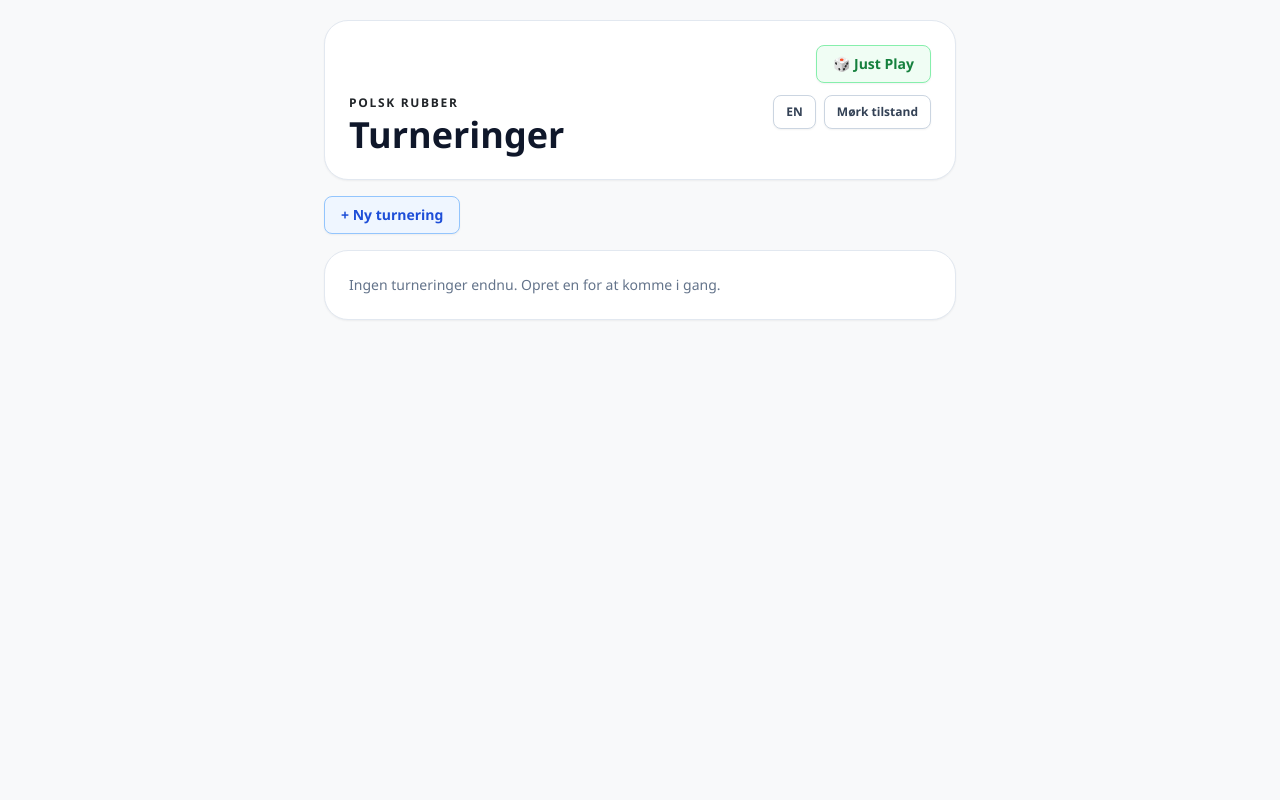
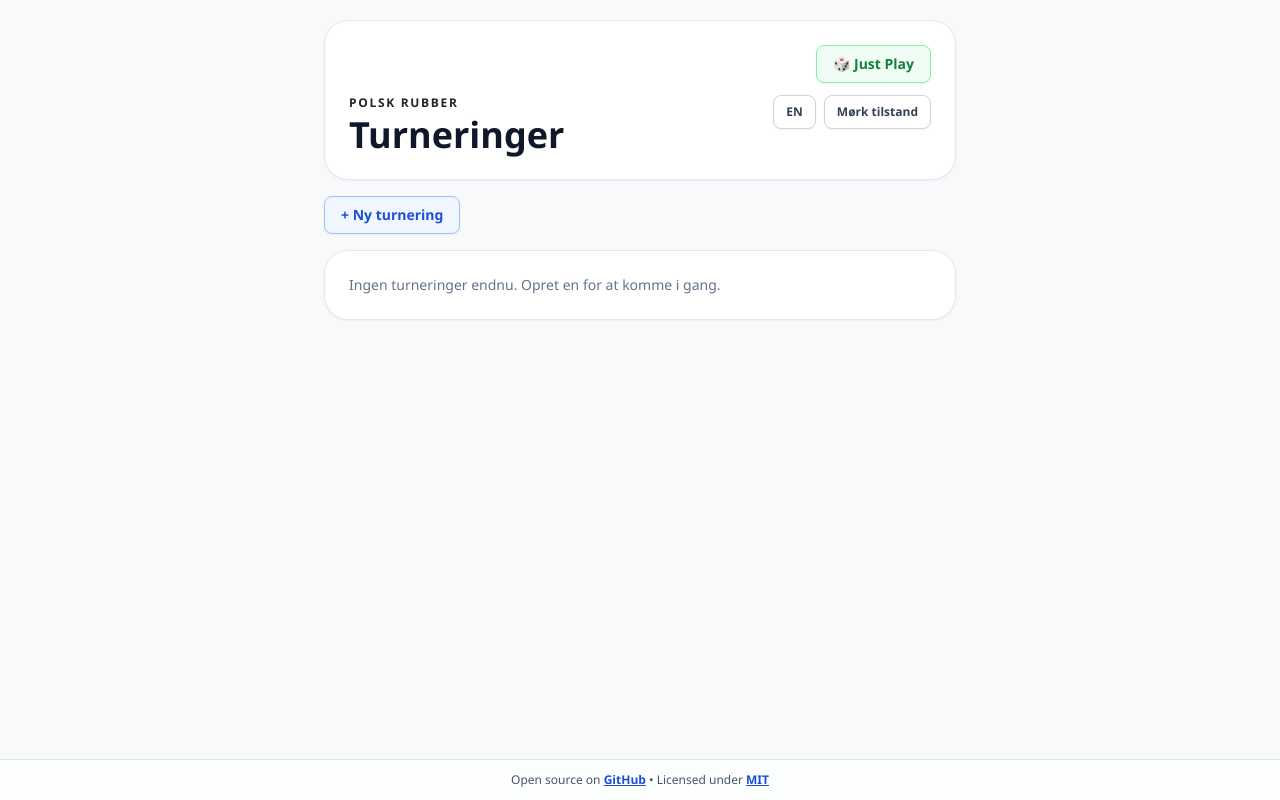
Before and after one commit to NuffZetPand0ra/polsk-rubber, a React (Vite) app: page / in a window 1280 px wide. Built offline with nearby package versions, Linux system fonts and the light colour scheme.

Commit message:
Add MIT license and frontend repo/license footer

```diff
--- a/package.json
+++ b/package.json
@@ -2,6 +2,7 @@
   "name": "polsk-rubber",
   "private": true,
   "version": "0.0.0",
+  "license": "MIT",
   "type": "module",
   "scripts": {
     "dev": "vite",
--- a/src/App.tsx
+++ b/src/App.tsx
@@ -8,20 +8,42 @@ function App() {
   const [activeTournament, setActiveTournament] = useState<Tournament | null>(null)
   const [justPlay, setJustPlay] = useState(false)
 
-  if (justPlay) {
-    return <JustPlay />
-  }
+  const content = justPlay
+    ? <JustPlay />
+    : activeTournament
+      ? (
+          <BoardEntry
+            tournament={activeTournament}
+            onBack={() => setActiveTournament(null)}
+          />
+        )
+      : <TournamentHome onOpen={setActiveTournament} justPlay={() => setJustPlay(true)} />
 
-  if (activeTournament) {
-    return (
-      <BoardEntry
-        tournament={activeTournament}
-        onBack={() => setActiveTournament(null)}
-      />
-    )
-  }
-
-  return <TournamentHome onOpen={setActiveTournament} justPlay={() => setJustPlay(true)} />
+  return (
+    <div className="min-h-screen flex flex-col">
+      <main className="flex-1">{content}</main>
+      <footer className="border-t border-slate-200 bg-white/80 px-4 py-3 text-center text-xs text-slate-600 dark:border-slate-700 dark:bg-slate-900/80 dark:text-slate-300">
+        <span>Open source on </span>
+        <a
+          href="https://github.com/NuffZetPand0ra/polsk-rubber"
+          target="_blank"
+          rel="noreferrer"
+          className="font-semibold text-blue-700 underline hover:text-blue-800 dark:text-blue-300 dark:hover:text-blue-200"
+        >
+          GitHub
+        </a>
+        <span> • Licensed under </span>
+        <a
+          href="https://github.com/NuffZetPand0ra/polsk-rubber/blob/main/LICENSE"
+          target="_blank"
+          rel="noreferrer"
+          className="font-semibold text-blue-700 underline hover:text-blue-800 dark:text-blue-300 dark:hover:text-blue-200"
+        >
+          MIT
+        </a>
+      </footer>
+    </div>
+  )
 }
 
 export default App
```
Also changed, not shown: 2 other files (tests, documents, lock files or other folders).
